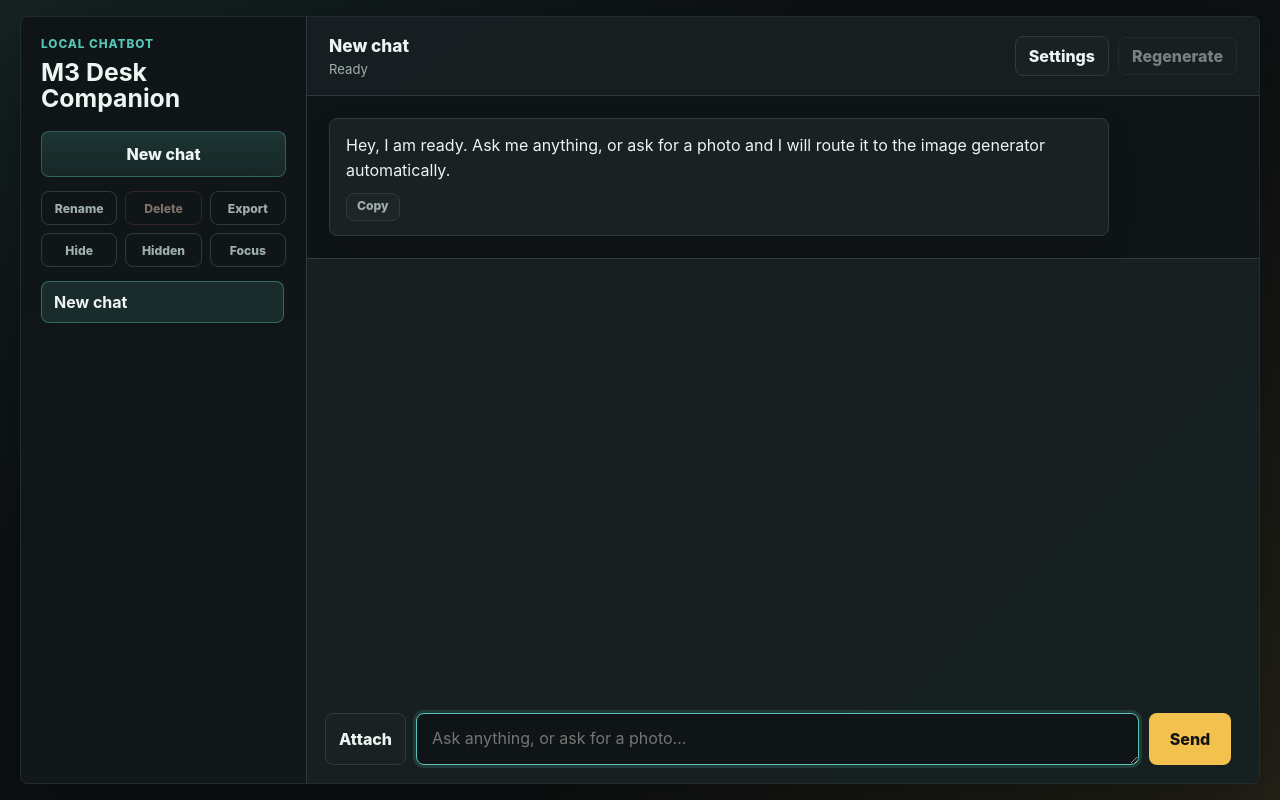
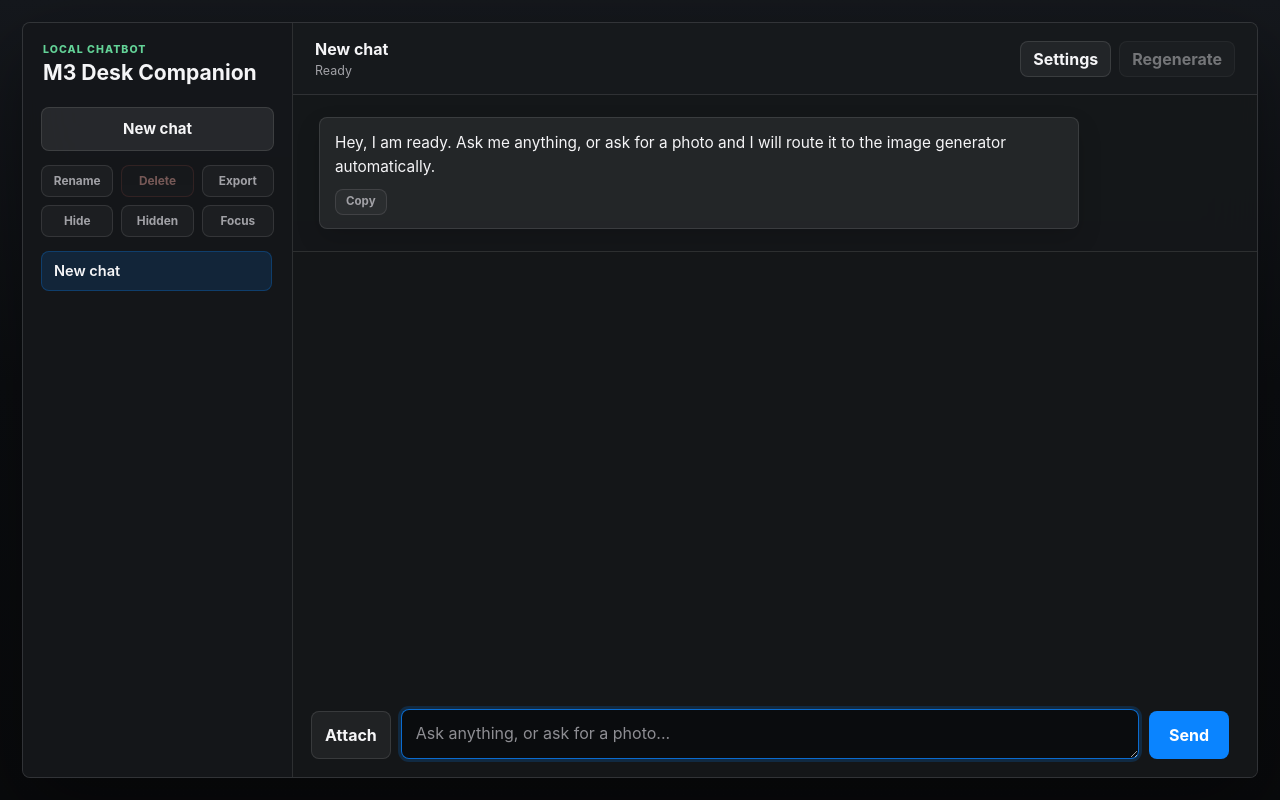
Before and after one commit to jay6244/local_mac-assist, a website: page public/index.html in a window 1280 px wide. Drawn offline with Linux system fonts and the light colour scheme; no server answers.

Commit message:
Polish chat UI with macOS styling

```diff
--- a/public/app.js
+++ b/public/app.js
@@ -42,12 +42,12 @@ function currentModel() {
 
 function loadSettings() {
   try {
+    const savedSettings = JSON.parse(localStorage.getItem(SETTINGS_KEY) || "{}");
     return {
-      imageProvider: "auto",
-      imageSize: "1024x1024",
-      checkpoint: "juggernautXL_v9Rdphoto2Lightning.safetensors",
-      settingsOpen: false,
-      ...JSON.parse(localStorage.getItem(SETTINGS_KEY) || "{}")
+      imageProvider: savedSettings.imageProvider || "auto",
+      imageSize: savedSettings.imageSize || "1024x1024",
+      checkpoint: savedSettings.checkpoint || "juggernautXL_v9Rdphoto2Lightning.safetensors",
+      settingsOpen: false
     };
   } catch {
     return {
@@ -779,7 +779,6 @@ demoModeEl.addEventListener("change", renderAll);
 modelEl.addEventListener("input", renderAll);
 settingsToggleButton.addEventListener("click", () => {
   settings.settingsOpen = !settings.settingsOpen;
-  saveSettings();
   applySettings();
 });
 
--- a/public/styles.css
+++ b/public/styles.css
@@ -1,40 +1,40 @@
 :root {
   color-scheme: dark;
-  --bg: #0d1112;
-  --surface: #121819;
-  --surface-2: #192123;
-  --surface-3: #202a2d;
-  --field: #0f1516;
-  --text: #edf4f2;
-  --muted: #9fafab;
-  --faint: #71807d;
-  --line: #2e3b3e;
-  --line-strong: #465a5e;
-  --accent: #f2c14e;
-  --accent-2: #58c4b6;
-  --accent-3: #9ab7ff;
-  --danger: #ff8a6b;
+  --bg: #0b0d10;
+  --window: rgba(28, 30, 34, 0.9);
+  --panel: rgba(34, 37, 42, 0.74);
+  --panel-soft: rgba(255, 255, 255, 0.045);
+  --field: rgba(12, 14, 17, 0.72);
+  --text: #f5f5f7;
+  --muted: #a1a1a6;
+  --faint: #77777f;
+  --line: rgba(255, 255, 255, 0.105);
+  --line-strong: rgba(255, 255, 255, 0.18);
+  --accent: #0a84ff;
+  --accent-soft: rgba(10, 132, 255, 0.14);
+  --success: #63d297;
+  --danger: #ff6b5f;
+  --shadow: 0 28px 80px rgba(0, 0, 0, 0.38);
 }
 
 * {
   box-sizing: border-box;
 }
 
-html {
+html,
+body {
   height: 100%;
   overflow: hidden;
 }
 
 body {
   margin: 0;
-  height: 100%;
-  overflow: hidden;
-  font-family: Inter, ui-sans-serif, system-ui, -apple-system, BlinkMacSystemFont, "Segoe UI", sans-serif;
+  font-family: -apple-system, BlinkMacSystemFont, "SF Pro Display", "SF Pro Text", "Inter", "Segoe UI", sans-serif;
   background:
-    linear-gradient(145deg, rgba(88, 196, 182, 0.1), transparent 34%),
-    linear-gradient(315deg, rgba(242, 193, 78, 0.1), transparent 38%),
-    var(--bg);
+    linear-gradient(180deg, #15181d 0%, #0b0d10 48%, #090a0c 100%);
   color: var(--text);
+  -webkit-font-smoothing: antialiased;
+  text-rendering: optimizeLegibility;
 }
 
 button,
@@ -48,25 +48,25 @@ button,
 select,
 textarea,
 .attach-button {
-  transition: border-color 140ms ease, background 140ms ease, opacity 140ms ease, transform 140ms ease;
+  transition: border-color 150ms ease, background 150ms ease, color 150ms ease, opacity 150ms ease;
 }
 
 button {
   border: 0;
   border-radius: 8px;
-  color: #15130e;
-  background: var(--accent);
-  font-weight: 800;
+  color: var(--text);
+  background: var(--panel-soft);
+  font-weight: 650;
   cursor: pointer;
 }
 
 button:hover:not(:disabled),
 .attach-button:hover {
-  transform: translateY(-1px);
+  background: rgba(255, 255, 255, 0.085);
 }
 
 button:disabled {
-  opacity: 0.46;
+  opacity: 0.42;
   cursor: not-allowed;
 }
 
@@ -75,21 +75,22 @@ button:disabled {
   min-height: 0;
   display: grid;
   place-items: center;
-  padding: 16px;
+  padding: 22px;
   overflow: hidden;
 }
 
 .app {
-  width: min(1240px, 100%);
-  height: min(860px, calc(100dvh - 32px));
+  width: min(1260px, 100%);
+  height: min(850px, calc(100dvh - 44px));
   min-height: 0;
   display: grid;
-  grid-template-columns: 286px minmax(0, 1fr);
+  grid-template-columns: 270px minmax(0, 1fr);
   overflow: hidden;
-  border: 1px solid rgba(154, 183, 255, 0.12);
+  border: 1px solid var(--line);
   border-radius: 8px;
-  background: rgba(18, 24, 25, 0.96);
-  box-shadow: 0 26px 90px rgba(0, 0, 0, 0.36);
+  background: var(--window);
+  box-shadow: var(--shadow);
+  backdrop-filter: blur(28px) saturate(1.35);
 }
 
 .sidebar {
@@ -98,29 +99,29 @@ button:disabled {
   display: grid;
   grid-template-rows: auto auto auto 1fr;
   gap: 14px;
-  padding: 20px;
+  padding: 18px;
   border-right: 1px solid var(--line);
-  background: linear-gradient(180deg, rgba(15, 21, 22, 0.98), rgba(18, 24, 25, 0.96));
+  background: rgba(18, 20, 23, 0.64);
 }
 
 .brand {
   min-width: 0;
-  padding-bottom: 6px;
+  padding: 2px 2px 8px;
 }
 
 .eyebrow {
-  margin: 0 0 8px;
-  color: var(--accent-2);
-  font-size: 0.74rem;
-  font-weight: 850;
-  letter-spacing: 0.08em;
+  margin: 0 0 6px;
+  color: var(--success);
+  font-size: 0.66rem;
+  font-weight: 760;
+  letter-spacing: 0.1em;
   text-transform: uppercase;
 }
 
 h1 {
   margin: 0;
-  font-size: 1.55rem;
-  line-height: 1.05;
+  font-size: 1.32rem;
+  line-height: 1.08;
   letter-spacing: 0;
 }
 
@@ -130,18 +131,13 @@ h1 {
 .attach-button {
   border: 1px solid var(--line);
   color: var(--text);
-  background: var(--surface-2);
+  background: rgba(255, 255, 255, 0.055);
 }
 
 .primary-rail-button {
-  min-height: 46px;
-  background: linear-gradient(180deg, rgba(88, 196, 182, 0.18), rgba(88, 196, 182, 0.1));
-  border-color: rgba(88, 196, 182, 0.34);
-}
-
-.secondary-button {
-  min-height: 40px;
-  padding: 0 13px;
+  min-height: 44px;
+  background: rgba(255, 255, 255, 0.08);
+  font-size: 0.94rem;
 }
 
 .chat-actions {
@@ -150,18 +146,22 @@ h1 {
   gap: 8px;
 }
 
+.secondary-button {
+  min-height: 36px;
+  padding: 0 12px;
+}
+
 .icon-button {
-  min-height: 34px;
+  min-height: 32px;
   padding: 0 8px;
   color: var(--muted);
-  background: transparent;
-  font-size: 0.76rem;
-  font-weight: 800;
+  background: rgba(255, 255, 255, 0.035);
+  font-size: 0.74rem;
 }
 
 .danger-button {
-  color: #ffd6ca;
-  border-color: rgba(255, 138, 107, 0.32);
+  color: #ffb5ad;
+  border-color: rgba(255, 107, 95, 0.28);
 }
 
 .conversation-list {
@@ -169,19 +169,20 @@ h1 {
   overflow-y: auto;
   display: flex;
   flex-direction: column;
-  gap: 8px;
+  gap: 6px;
   padding-right: 2px;
 }
 
 .conversation-button {
   width: 100%;
-  min-height: 42px;
+  min-height: 40px;
   padding: 10px 12px;
   border: 1px solid transparent;
   border-radius: 8px;
   color: var(--muted);
   background: transparent;
-  font-weight: 700;
+  font-size: 0.91rem;
+  font-weight: 620;
   text-align: left;
   overflow: hidden;
   text-overflow: ellipsis;
@@ -189,13 +190,14 @@ h1 {
 }
 
 .conversation-button:hover {
-  background: rgba(255, 255, 255, 0.03);
+  color: var(--text);
+  background: rgba(255, 255, 255, 0.055);
 }
 
 .conversation-button.active {
-  border-color: rgba(88, 196, 182, 0.42);
+  border-color: rgba(10, 132, 255, 0.26);
   color: var(--text);
-  background: rgba(88, 196, 182, 0.12);
+  background: var(--accent-soft);
 }
 
 .conversation-button.is-hidden-chat {
@@ -204,9 +206,9 @@ h1 {
 }
 
 .active-tool {
-  border-color: rgba(88, 196, 182, 0.42);
+  border-color: rgba(10, 132, 255, 0.34);
   color: var(--text);
-  background: rgba(88, 196, 182, 0.1);
+  background: var(--accent-soft);
 }
 
 .chat {
@@ -214,7 +216,7 @@ h1 {
   min-height: 0;
   display: grid;
   grid-template-rows: auto auto minmax(0, 1fr) auto auto;
-  background: rgba(13, 17, 18, 0.34);
+  background: rgba(14, 16, 18, 0.44);
 }
 
 .topbar {
@@ -223,9 +225,9 @@ h1 {
   align-items: center;
   justify-content: space-between;
   gap: 18px;
-  padding: 18px 22px;
+  padding: 16px 22px;
   border-bottom: 1px solid var(--line);
-  background: rgba(25, 33, 35, 0.8);
+  background: rgba(24, 26, 30, 0.7);
 }
 
 .chat-heading {
@@ -233,12 +235,12 @@ h1 {
 }
 
 .chat-title {
-  margin: 0 0 5px;
+  margin: 0 0 4px;
   max-width: 42vw;
   overflow: hidden;
   color: var(--text);
-  font-size: 1.08rem;
-  font-weight: 850;
+  font-size: 1rem;
+  font-weight: 720;
   text-overflow: ellipsis;
   white-space: nowrap;
 }
@@ -246,19 +248,19 @@ h1 {
 .status {
   margin: 0;
   color: var(--muted);
-  font-size: 0.82rem;
+  font-size: 0.78rem;
 }
 
 .controls {
   display: flex;
   align-items: center;
-  gap: 9px;
+  gap: 8px;
   flex-wrap: wrap;
   justify-content: flex-end;
 }
 
 .toggle {
-  min-height: 38px;
+  min-height: 36px;
   display: inline-flex;
   align-items: center;
   gap: 8px;
@@ -267,7 +269,7 @@ h1 {
   border-radius: 8px;
   color: var(--muted);
   background: var(--field);
-  font-weight: 700;
+  font-weight: 620;
 }
 
 .toggle input {
@@ -278,29 +280,25 @@ h1 {
 #imageProvider,
 #imageSize,
 #checkpointName {
-  width: min(188px, 42vw);
-  min-height: 38px;
-  padding: 0 34px 0 12px;
+  width: min(190px, 42vw);
+  min-height: 36px;
+  padding: 0 32px 0 11px;
   border: 1px solid var(--line);
   border-radius: 8px;
   outline: none;
   background: var(--field);
   color: var(--text);
-  font-weight: 750;
+  font-weight: 620;
 }
 
 #checkpointName {
   width: 100%;
 }
 
-#regenerate {
-  min-height: 38px;
-}
-
 .settings-panel {
   padding: 12px 22px;
   border-bottom: 1px solid var(--line);
-  background: rgba(15, 21, 22, 0.92);
+  background: rgba(16, 18, 21, 0.8);
 }
 
 .settings-grid {
@@ -318,8 +316,8 @@ h1 {
 
 .setting-field span {
   color: var(--muted);
-  font-size: 0.76rem;
-  font-weight: 800;
+  font-size: 0.72rem;
+  font-weight: 680;
 }
 
 .messages {
@@ -328,37 +326,38 @@ h1 {
   overscroll-behavior: contain;
   display: flex;
   flex-direction: column;
-  gap: 14px;
-  padding: 22px;
+  gap: 12px;
+  padding: 22px 26px;
   scroll-behavior: smooth;
 }
 
 .message {
   position: relative;
-  width: min(780px, 94%);
-  padding: 14px 16px;
+  width: min(760px, 94%);
+  padding: 13px 15px;
   border: 1px solid var(--line);
   border-radius: 8px;
   line-height: 1.55;
-  box-shadow: 0 10px 28px rgba(0, 0, 0, 0.12);
+  font-size: 0.96rem;
+  box-shadow: 0 10px 24px rgba(0, 0, 0, 0.14);
 }
 
 .message.assistant {
   align-self: flex-start;
-  background: var(--surface-2);
+  background: rgba(255, 255, 255, 0.065);
 }
 
 .message.user {
   align-self: flex-end;
-  border-color: rgba(88, 196, 182, 0.42);
-  background: #213032;
+  border-color: rgba(10, 132, 255, 0.32);
+  background: rgba(10, 132, 255, 0.18);
 }
 
 .message.error {
   align-self: flex-start;
-  color: #ffe9df;
-  border-color: rgba(255, 138, 107, 0.6);
-  background: rgba(255, 138, 107, 0.1);
+  color: #ffd8d3;
+  border-color: rgba(255, 107, 95, 0.42);
+  background: rgba(255, 107, 95, 0.11);
 }
 
 .message-body {
@@ -371,14 +370,14 @@ h1 {
   padding: 12px;
   border: 1px solid var(--line);
   border-radius: 8px;
-  background: #090d0e;
+  background: rgba(0, 0, 0, 0.34);
 }
 
 .message-body code {
   padding: 2px 5px;
   border-radius: 6px;
-  background: rgba(0, 0, 0, 0.28);
-  color: #fff0bb;
+  background: rgba(255, 255, 255, 0.08);
+  color: #f5f5f7;
   font-family: ui-monospace, SFMono-Regular, Menlo, Monaco, Consolas, "Liberation Mono", monospace;
   font-size: 0.92em;
 }
@@ -400,27 +399,26 @@ h1 {
   object-fit: contain;
   border: 1px solid var(--line);
   border-radius: 8px;
-  background: #090d0e;
+  background: rgba(0, 0, 0, 0.28);
 }
 
 .copy-button {
-  min-height: 28px;
+  min-height: 26px;
   margin-top: 10px;
   padding: 0 10px;
   border: 1px solid var(--line);
   color: var(--muted);
-  background: rgba(255, 255, 255, 0.02);
-  font-size: 0.76rem;
-  font-weight: 850;
+  background: rgba(255, 255, 255, 0.035);
+  font-size: 0.72rem;
 }
 
 .documents {
   display: flex;
   gap: 10px;
   overflow-x: auto;
-  padding: 10px 16px;
+  padding: 10px 18px;
   border-top: 1px solid var(--line);
-  background: rgba(18, 24, 25, 0.92);
+  background: rgba(18, 20, 23, 0.76);
 }
 
 .document-chip {
@@ -431,9 +429,9 @@ h1 {
   justify-content: space-between;
   gap: 10px;
   padding: 10px;
-  border: 1px solid rgba(154, 183, 255, 0.28);
+  border: 1px solid var(--line);
   border-radius: 8px;
-  background: rgba(154, 183, 255, 0.08);
+  background: rgba(255, 255, 255, 0.045);
 }
 
 .document-detail {
@@ -451,12 +449,12 @@ h1 {
 
 .document-detail strong {
   color: var(--text);
-  font-size: 0.88rem;
+  font-size: 0.86rem;
 }
 
 .document-detail span {
   color: var(--muted);
-  font-size: 0.76rem;
+  font-size: 0.74rem;
 }
 
 .remove-document {
@@ -466,8 +464,7 @@ h1 {
   border: 1px solid var(--line);
   color: var(--muted);
   background: transparent;
-  font-size: 0.76rem;
-  font-weight: 800;
+  font-size: 0.74rem;
 }
 
 .composer {
@@ -475,20 +472,20 @@ h1 {
   grid-template-columns: auto minmax(0, 1fr) auto auto;
   align-items: end;
   gap: 10px;
-  padding: 16px 18px 18px;
+  padding: 14px 18px 18px;
   border-top: 1px solid var(--line);
-  background: rgba(25, 33, 35, 0.88);
+  background: rgba(20, 22, 25, 0.82);
 }
 
 .attach-button {
   min-width: 78px;
-  min-height: 52px;
+  min-height: 48px;
   display: inline-grid;
   place-items: center;
   padding: 0 13px;
   border-radius: 8px;
   color: var(--text);
-  font-weight: 850;
+  font-weight: 660;
   cursor: pointer;
 }
 
@@ -498,16 +495,20 @@ h1 {
 
 textarea {
   width: 100%;
-  min-height: 52px;
+  min-height: 48px;
   max-height: 168px;
   resize: vertical;
-  padding: 14px 15px;
+  padding: 13px 14px;
   border: 1px solid var(--line-strong);
   border-radius: 8px;
   outline: none;
-  background: var(--field);
+  background: rgba(7, 9, 12, 0.72);
   color: var(--text);
   line-height: 1.35;
+}
+
+textarea::placeholder {
+  color: #8e8e93;
 }
 
 textarea:focus,
@@ -515,20 +516,29 @@ textarea:focus,
 #imageProvider:focus,
 #imageSize:focus,
 #checkpointName:focus {
-  border-color: var(--accent-2);
-  box-shadow: 0 0 0 3px rgba(88, 196, 182, 0.16);
+  border-color: rgba(10, 132, 255, 0.8);
+  box-shadow: 0 0 0 3px rgba(10, 132, 255, 0.18);
 }
 
 #send,
 #stop {
-  min-width: 82px;
-  min-height: 52px;
+  min-width: 80px;
+  min-height: 48px;
+}
+
+#send {
+  color: #ffffff;
+  background: var(--accent);
+}
+
+#send:hover:not(:disabled) {
+  background: #2997ff;
 }
 
 #stop {
-  color: #ffe9df;
-  border-color: rgba(255, 138, 107, 0.5);
-  background: rgba(255, 138, 107, 0.12);
+  color: #ffd8d3;
+  border-color: rgba(255, 107, 95, 0.36);
+  background: rgba(255, 107, 95, 0.12);
 }
 
 .hidden {
@@ -540,11 +550,11 @@ textarea:focus,
   z-index: 10;
   top: 14px;
   right: 14px;
-  min-height: 38px;
+  min-height: 36px;
   padding: 0 13px;
   border: 1px solid var(--line);
   color: var(--text);
-  background: var(--surface-2);
+  background: rgba(34, 37, 42, 0.86);
 }
 
 .focus-mode .app {
@@ -585,7 +595,7 @@ textarea:focus,
   }
 
   h1 {
-    font-size: 1.24rem;
+    font-size: 1.16rem;
   }
 
   .primary-rail-button {
```
